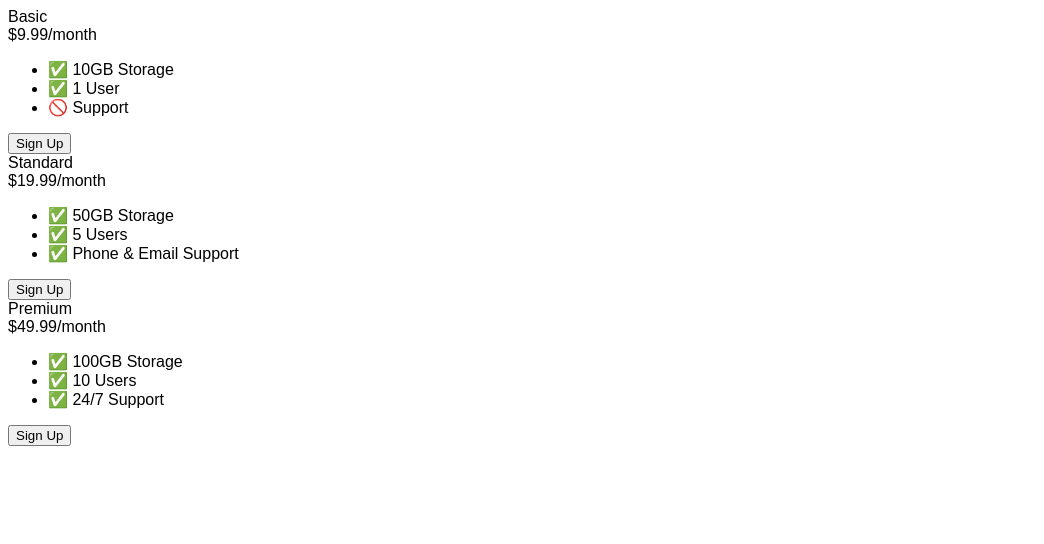
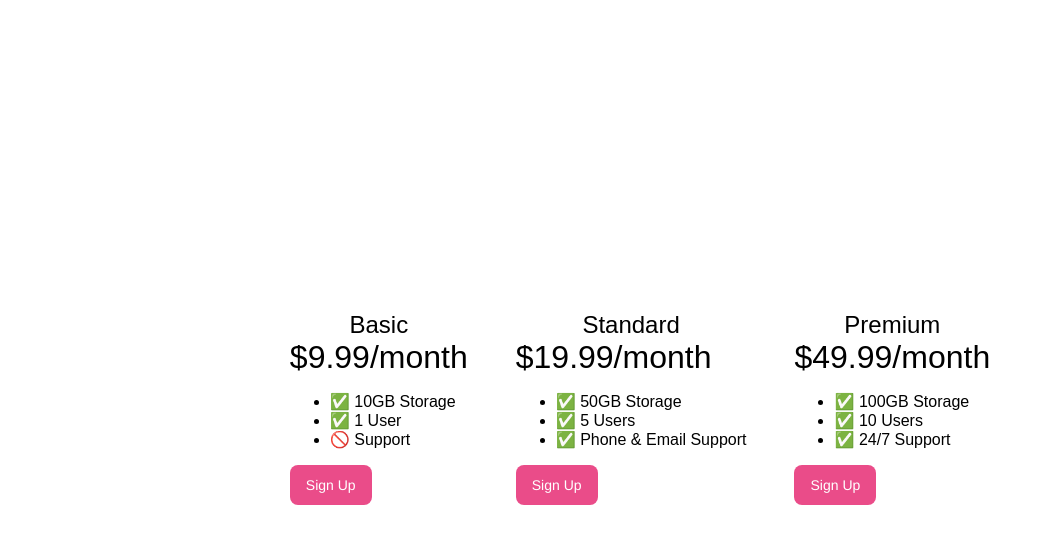
Before and after one commit to hafedhBel/9.4-Flexbox-Pricing-Table-Project, a plain HTML site: page index.html in a window 1280 px wide. Shown: the whole page, without its empty margins (0-1044 px from the left). Drawn offline with Linux system fonts and the light colour scheme; a web font is replaced by a local one.

Commit message:
my final result with gap and height

```diff
--- a/index.html
+++ b/index.html
@@ -10,10 +10,53 @@
     body {
       font-family: 'Sono', sans-serif;
     }
+    .pricing-container {
+            display: flex;
+            justify-content: center;
+            align-items: center;
+            height: 100vh;
+            gap: 3rem;
+          }
+          .plan-title{
+            font-size: 1.5rem;
+            text-align: center;
+          }
+          .plan-button{
+            background-color: #EA4C89;
+            border-radius: 8px;
+            border-style: none;
+            box-sizing: border-box;
+            color: #FFFFFF;
+            cursor: pointer;
+            display: inline-block;
+            font-family: "Haas Grot Text R Web", "Helvetica Neue", Helvetica, Arial, sans-serif;
+            font-size: 14px;
+            font-weight: 500;
+            height: 40px;
+            line-height: 20px;
+            list-style: none;
+            margin: 0;
+            outline: none;
+            padding: 10px 16px;
+            position: relative;
+            text-align: center;
+            text-decoration: none;
+            transition: color 100ms;
+            vertical-align: baseline;
+            user-select: none;
+            -webkit-user-select: none;
+            touch-action: manipulation;
+          }
+          .plan-price{
+            font-size: 2rem;
+          }
 
     /* Hint: What can you do with a media query and flexbox? */
     @media (max-width: 1250px) {
-
+      .pricing-container{
+        display: flex;
+        justify-content: center;
+      }
     }
   </style>
 </head>
```
